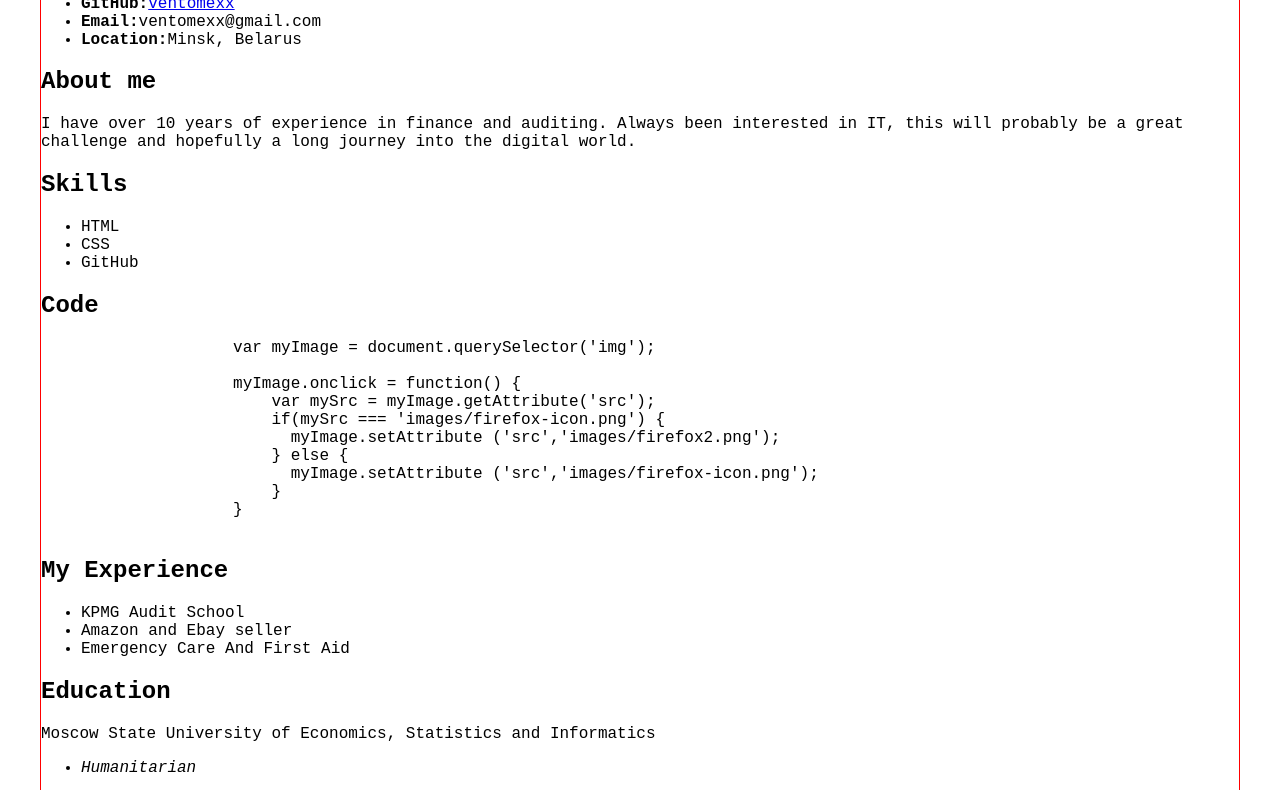
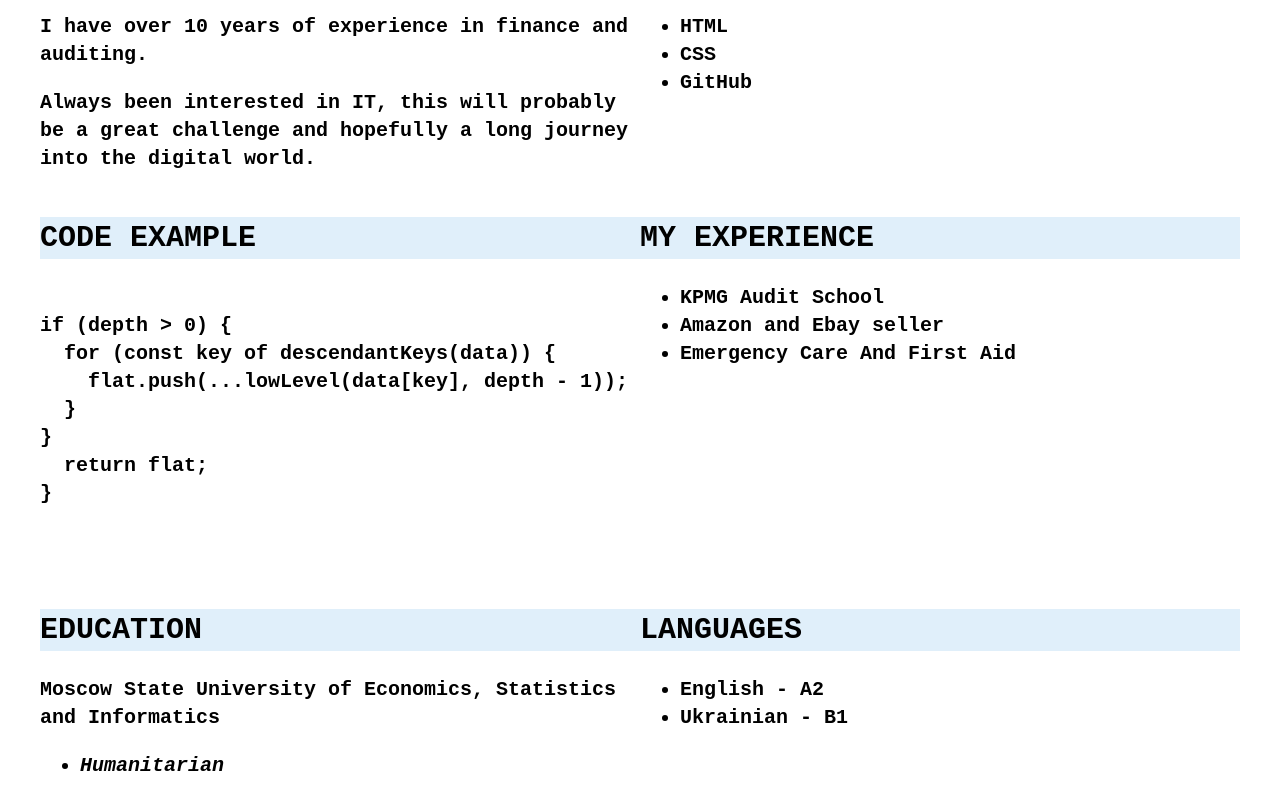
Before and after one commit to Ventomexx/rsschool-cv, a plain HTML site: page index.html in a window 1280 px wide. Shown: the part 596-1386 px from the top of the page. Drawn offline with Linux system fonts and the light colour scheme; a web font is replaced by a local one.

Commit message:
feat: fill css file and edit index

```diff
--- a/index.html
+++ b/index.html
@@ -27,26 +27,28 @@
         </nav>
     </header>
 
-    <main class="main container">
-        <section class="section intro">
-            <img class="photo" src="./img/vad-img.jpg" alt="My avatar">
+    <main class="main main-container container">
+        <section class="intro">
+            <img class="photo" src="./img/vad-img.jpg" alt="My avatar" width="300">
             <h1>Vadim Mehedko</h1>
+            <p><b>Junior Frontend Developer</b></p>
         </section>
         <section class="section section-contacts" id="contacts">
-            <h2>Contact information</h2>
+            <h2 class="section-title">Contact information</h2>
                 <ul>
-                    <li><b>Discrod:</b><a href="https://discordapp.com/users/261512184570445826">ventomexx&#35;7986</a></li>
-                    <li><b>GitHub:</b><a href="https://github.com/Ventomexx">ventomexx</a></li>
+                    <li><b>Discrod:</b><a class="link" href="https://discordapp.com/users/261512184570445826">ventomexx&#35;7986</a></li>
+                    <li><b>GitHub:</b><a class="link" href="https://github.com/Ventomexx">ventomexx</a></li>
                     <li><b>Email:</b>ventomexx@gmail.com</li>
                     <li><b>Location:</b>Minsk, Belarus</li>
                 </ul>
         </section>
         <section class="section section-about" id="aboutme">
-            <h2>About me</h2>
-            <p>I have over 10 years of experience in finance and auditing. Always been interested in IT, this will probably be a great challenge and hopefully a long journey into the digital world.</p>
+            <h2 class="section-title">About me</h2>
+            <p>I have over 10 years of experience in finance and auditing.</p>
+            <p>Always been interested in IT, this will probably be a great challenge and hopefully a long journey into the digital world.</p>
         </section>
         <section class="section section-skills" id="skills">
-            <h2>Skills</h2>
+            <h2 class="section-title">Skills</h2>
                 <ul>
                     <li>HTML</li>
                     <li>CSS</li>
@@ -54,22 +56,21 @@
                 </ul>
         </section>
         <section class="section section-code" id="code">
-            <h2>Code</h2>
+            <h2 class="section-title">Code example</h2>
                 <pre>
-                    var myImage = document.querySelector('img');
-
-                    myImage.onclick = function() {
-                        var mySrc = myImage.getAttribute('src');
-                        if(mySrc === 'images/firefox-icon.png') {
-                          myImage.setAttribute ('src','images/firefox2.png');
-                        } else {
-                          myImage.setAttribute ('src','images/firefox-icon.png');
-                        }
-                    }
+                    <code>
+if (depth > 0) {
+  for (const key of descendantKeys(data)) {
+    flat.push(...lowLevel(data[key], depth - 1));
+  }
+}
+  return flat;
+}
+                    </code>
                 </pre>
         </section>
         <section class="section section-experience" id="experience">
-            <h2>My Experience</h2>
+            <h2 class="section-title">My Experience</h2>
             <ul>
                 <li>KPMG Audit School</li>
                 <li>Amazon and Ebay seller</li>
@@ -77,17 +78,17 @@
             </ul>
         </section>
         <section class="section section-education" id="education">
-            <h2>Education</h2>
+            <h2 class="section-title">Education</h2>
             <p>Moscow State University of Economics, Statistics and Informatics</p>
             <ul>
                 <li><em>Humanitarian</em></li>
             </ul>
         </section>
         <section class="section section-languages" id="languages">
-            <h2>Languages</h2>
+            <h2 class="section-title">Languages</h2>
             <ul>
                 <li>English - A2</li>
-                <li>Ukrainian - B2</li>
+                <li>Ukrainian - B1</li>
             </ul>
         </section>
     </main>
--- a/style.css
+++ b/style.css
@@ -5,8 +5,10 @@ html {
     scroll-behavior: smooth;
 }
 body {
-    font-size: 16px;
+    font-size: 20px;
     font-family: 'Martian Mono', monospace;
+    font-weight: 600;
+    line-height: 1.4;
     min-height: 100vh;
     margin: 0;
     padding: 0;
@@ -18,10 +20,6 @@ header,
 footer {
     color: #ffffff;
     background-color: #2a78ab;
-}
-main {
-    border: 1px solid red;
-    margin: 0;
 }
 .container {
     max-width: 1200px;
@@ -35,7 +33,7 @@ main {
 }
 .nav-link {
     padding: 0 20px;
-    line-height: 1.3;
+    line-height: 1.4;
     text-decoration: none;
     transition: .15s;
     color: #ffffff;
@@ -43,3 +41,29 @@ main {
 .nav-link:hover {
     font-weight: 900;
 }
+.main-container {
+    display: flex;
+    flex-wrap: wrap;
+  }
+
+.section {
+  width: 50%;
+}
+@media (max-width: 768px) {
+  .section {
+    width: 100%;
+  }
+}
+.section-title {
+  text-transform: uppercase;
+  background-color: #e0effa
+}
+.link {
+  text-decoration: none;
+  color: #2a78ab;
+  transition: color 0.5s;
+}
+
+.link:hover {
+  color: #ff0000;
+}
```
